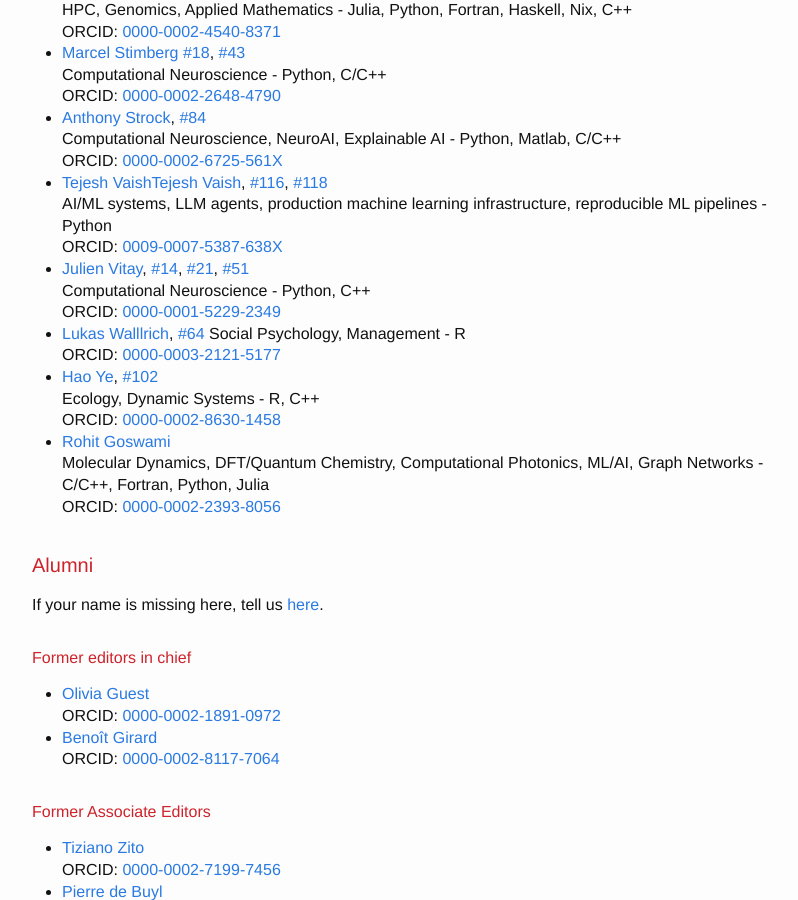
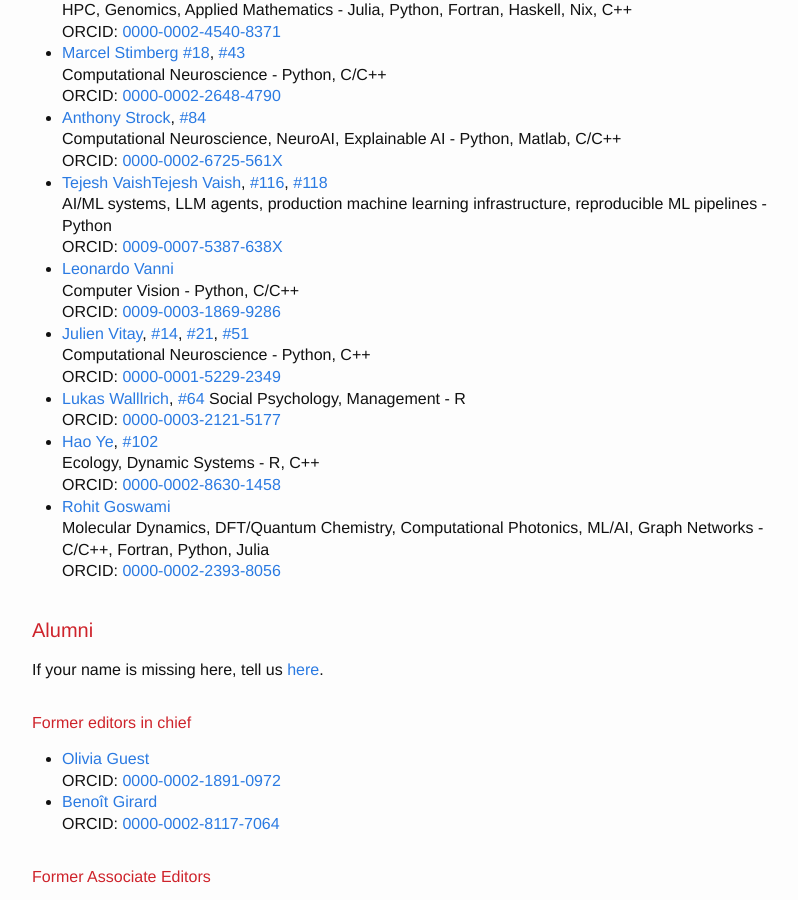
Before and after one commit to ReScience/rescience.github.io, a Jekyll site: the page built from 04-board.md, in a window 1280 px wide and 900 px high, scrolled down 2771 px. Shown: the whole window, without its empty margins (238-1036 px from the left). Built offline with Jekyll 4.4.1, drawn with Linux system fonts in a browser that asks for light colours; our own code applies the rules of GitHub Pages for plain Markdown files.

Commit message:
Add Leonardo Vanni to reviewers

```diff
--- a/04-board.md
+++ b/04-board.md
@@ -169,6 +169,9 @@ If your name is missing here, tell us
 * [Tejesh VaishTejesh Vaish](https://github.com/tridev-tej), [#116](https://github.com/ReScience/submissions/issues/116#issuecomment-6113505576), [#118](https://github.com/ReScience/submissions/issues/118#issuecomment-5276798475)
   AI/ML systems, LLM agents, production machine learning infrastructure, reproducible ML pipelines - Python
   ORCID: [0009-0007-5387-638X](https://orcid.org/0009-0007-5387-638X)
+* [Leonardo Vanni](https://github.com/VanniLeonardo)
+  Computer Vision - Python, C/C++
+  ORCID: [0009-0003-1869-9286](https://orcid.org/0009-0003-1869-9286)
 * [Julien Vitay](https://github.com/vitay),
   [#14](https://github.com/ReScience/ReScience-submission/pull/14),
   [#21](https://github.com/ReScience/ReScience-submission/pull/21),
```
